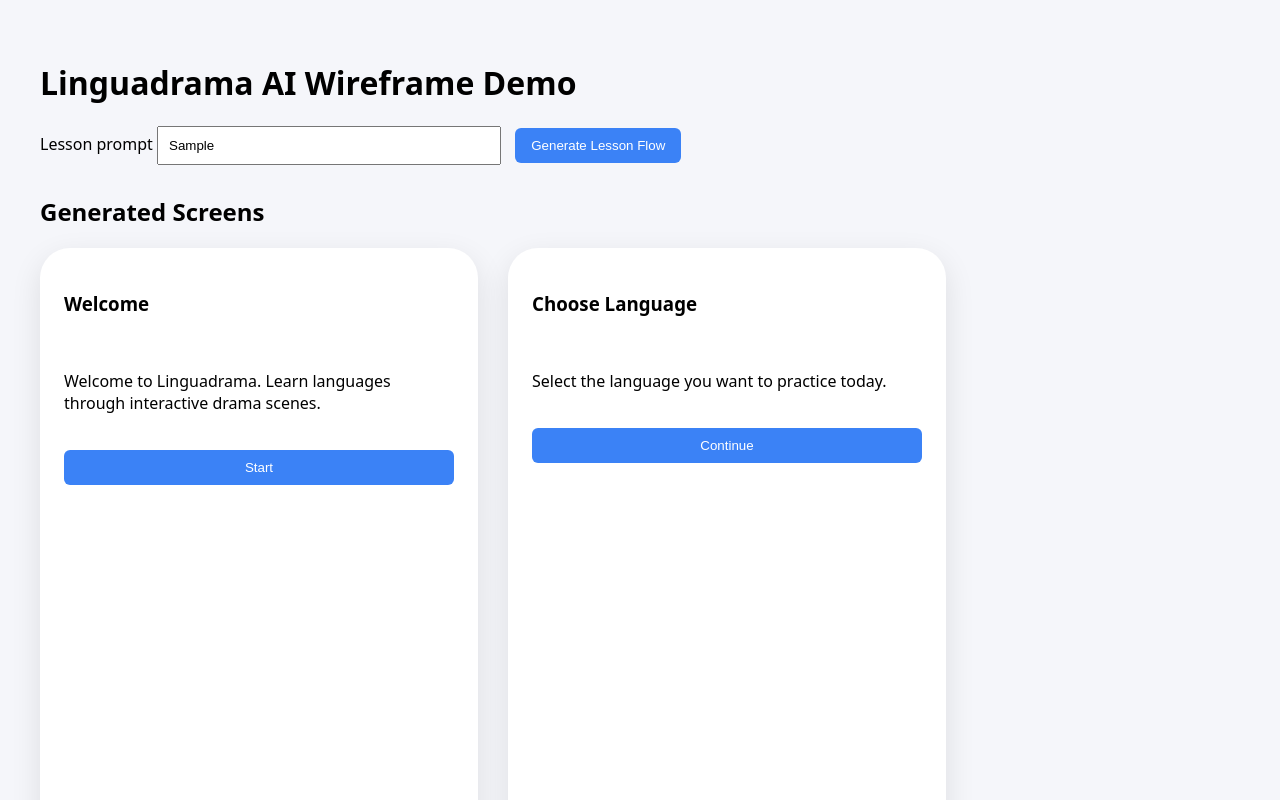
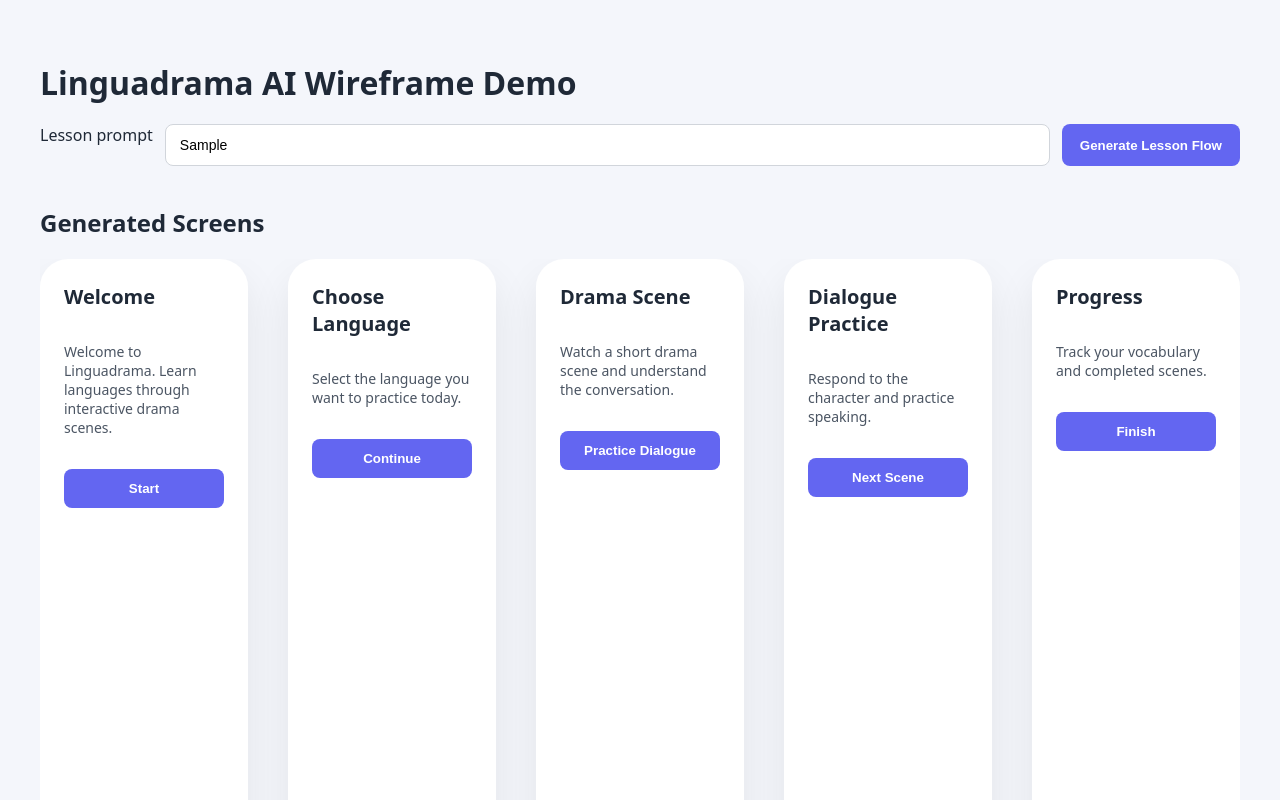
Before and after one commit to wilisail/figma-ai-wireframe-agent, a plain HTML site: page web-demo/index.html in a window 1280 px wide. Both pictures are taken after typing "Sample" into the empty fields and a click on the button "Generate Lesson Flow". Shown: the top 800 px of the page. Drawn offline with Linux system fonts and the light colour scheme.

Commit message:
Refactor styles in styles.css for improved design

```diff
--- a/web-demo/styles.css
+++ b/web-demo/styles.css
@@ -1,49 +1,74 @@
 body{
-font-family: system-ui;
-background:#f5f6fa;
+font-family: system-ui,-apple-system,Segoe UI,Roboto;
+background:#f4f6fb;
 margin:0;
-padding:40px;
+color:#1f2937;
 }
 
 .page{
 max-width:1200px;
 margin:auto;
+padding:40px 24px;
+}
+
+h1{
+font-size:32px;
+margin-bottom:20px;
 }
 
 .controls{
-margin-bottom:30px;
+display:flex;
+gap:12px;
+margin-bottom:40px;
 }
 
 input{
-padding:10px;
-width:320px;
-margin-right:10px;
+flex:1;
+padding:12px 14px;
+border-radius:8px;
+border:1px solid #d1d5db;
+font-size:14px;
 }
 
 button{
-padding:10px 16px;
+padding:12px 18px;
+background:#6366f1;
+color:white;
 border:none;
-background:#3b82f6;
-color:white;
-border-radius:6px;
+border-radius:8px;
 cursor:pointer;
+font-weight:600;
+}
+
+button:hover{
+background:#4f46e5;
 }
 
 .frames{
 display:flex;
-gap:30px;
-flex-wrap:wrap;
-margin-top:20px;
+gap:40px;
+overflow-x:auto;
+padding-bottom:20px;
 }
 
 .phone{
-width:390px;
-height:844px;
+width:320px;
+height:640px;
 background:white;
-border-radius:30px;
+border-radius:28px;
 padding:24px;
-box-shadow:0 10px 30px rgba(0,0,0,0.1);
+box-shadow:0 20px 40px rgba(0,0,0,0.08);
 display:flex;
 flex-direction:column;
-gap:20px;
+gap:18px;
 }
+
+.phone h3{
+margin:0;
+font-size:20px;
+}
+
+.phone p{
+font-size:14px;
+color:#4b5563;
+}
```
